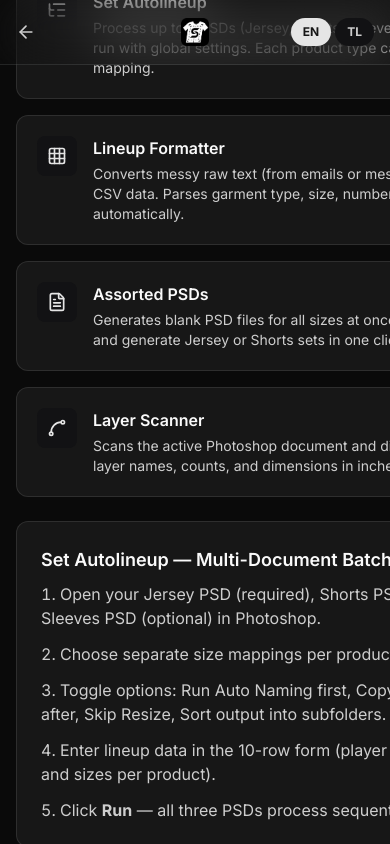
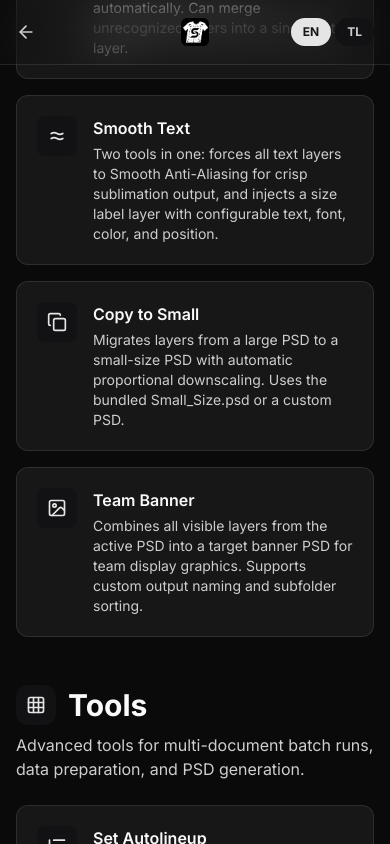
Before and after one commit to Malphite31/sublify-website, a React (Vite) app: page / in a window 390 px wide. Both pictures are taken after a click on the button "Docs". Shown: the part 4484-5328 px from the top of the page. Built offline with nearby package versions, Linux system fonts and the light colour scheme.

Commit message:
Fix Docs page horizontal overflow on mobile

```diff
--- a/src/components/Docs.tsx
+++ b/src/components/Docs.tsx
@@ -75,7 +75,7 @@ export default function Docs({ onBack }: DocsProps) {
         </div>
       </header>
 
-      <div className="flex flex-col lg:flex-row pt-16 sm:pt-20">
+      <div className="flex flex-col lg:flex-row pt-16 sm:pt-20 w-full max-w-full">
         <aside className="hidden lg:block w-64 shrink-0 border-r border-border h-[calc(100vh-5rem)] sticky top-20 overflow-y-auto">
           <nav className="p-6 space-y-1">
             {sections.map(({ id, label, icon: Icon }) => (
@@ -87,7 +87,7 @@ export default function Docs({ onBack }: DocsProps) {
           </nav>
         </aside>
 
-        <div className="lg:hidden w-full overflow-x-auto border-b border-border bg-surface/50 sticky top-16 sm:top-20 z-40">
+        <div className="lg:hidden w-full max-w-full overflow-x-auto border-b border-border bg-surface/50 sticky top-16 sm:top-20 z-40">
           <div className="flex gap-1 p-3 min-w-max">
             {sections.map(({ id, label, icon: Icon }) => (
               <a key={id} href={`#${id}`} className="flex items-center gap-2 px-4 py-2 rounded-lg text-sm text-muted-foreground hover:text-foreground hover:bg-surface whitespace-nowrap transition-all border border-border/50">
@@ -98,7 +98,7 @@ export default function Docs({ onBack }: DocsProps) {
           </div>
         </div>
 
-        <main className="flex-1 min-w-0 max-w-4xl mx-auto px-4 sm:px-6 lg:px-12 py-8 sm:py-12 lg:py-16">
+        <main className="flex-1 w-full min-w-0 max-w-4xl mx-auto px-4 sm:px-6 lg:px-12 py-8 sm:py-12 lg:py-16 overflow-hidden">
           <motion.div initial={{ opacity: 0, y: 20 }} animate={{ opacity: 1, y: 0 }} transition={{ duration: 0.5 }} className="space-y-12 sm:space-y-20">
 
             {/* Getting Started */}
```
